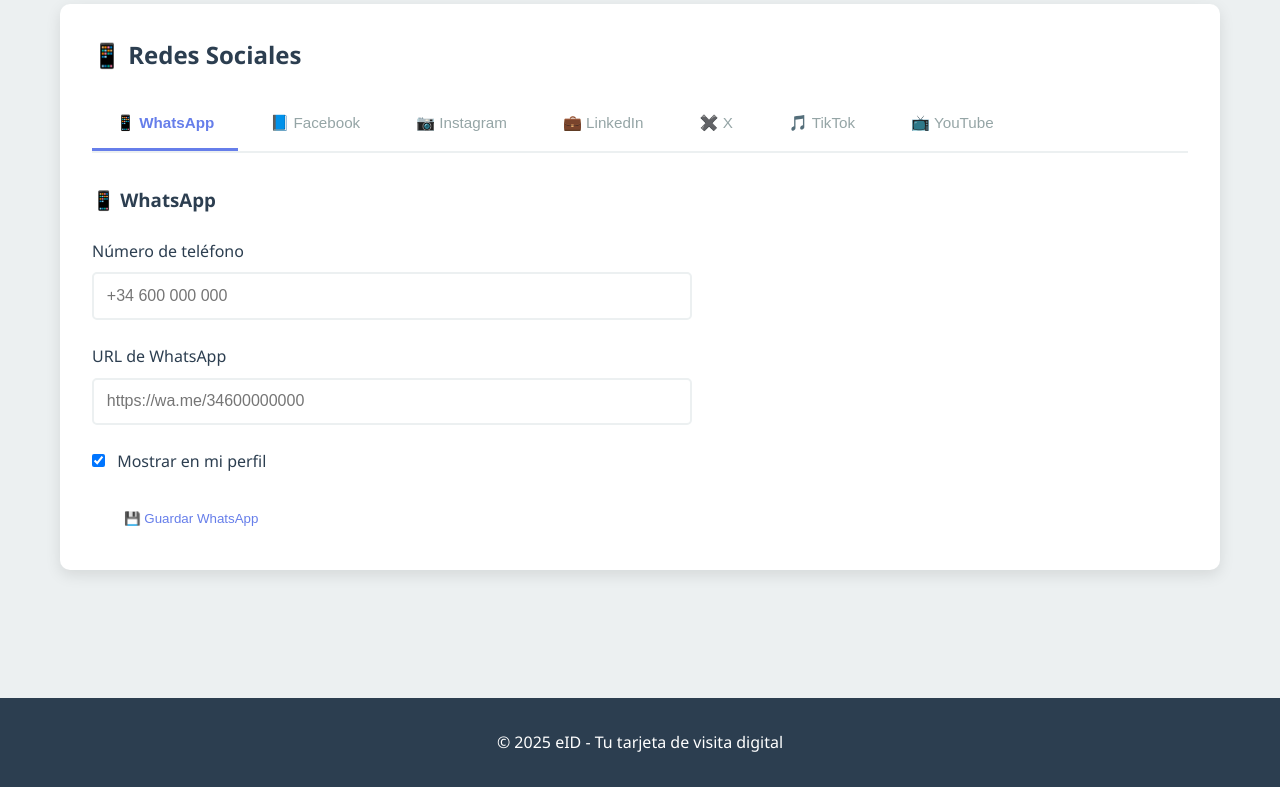
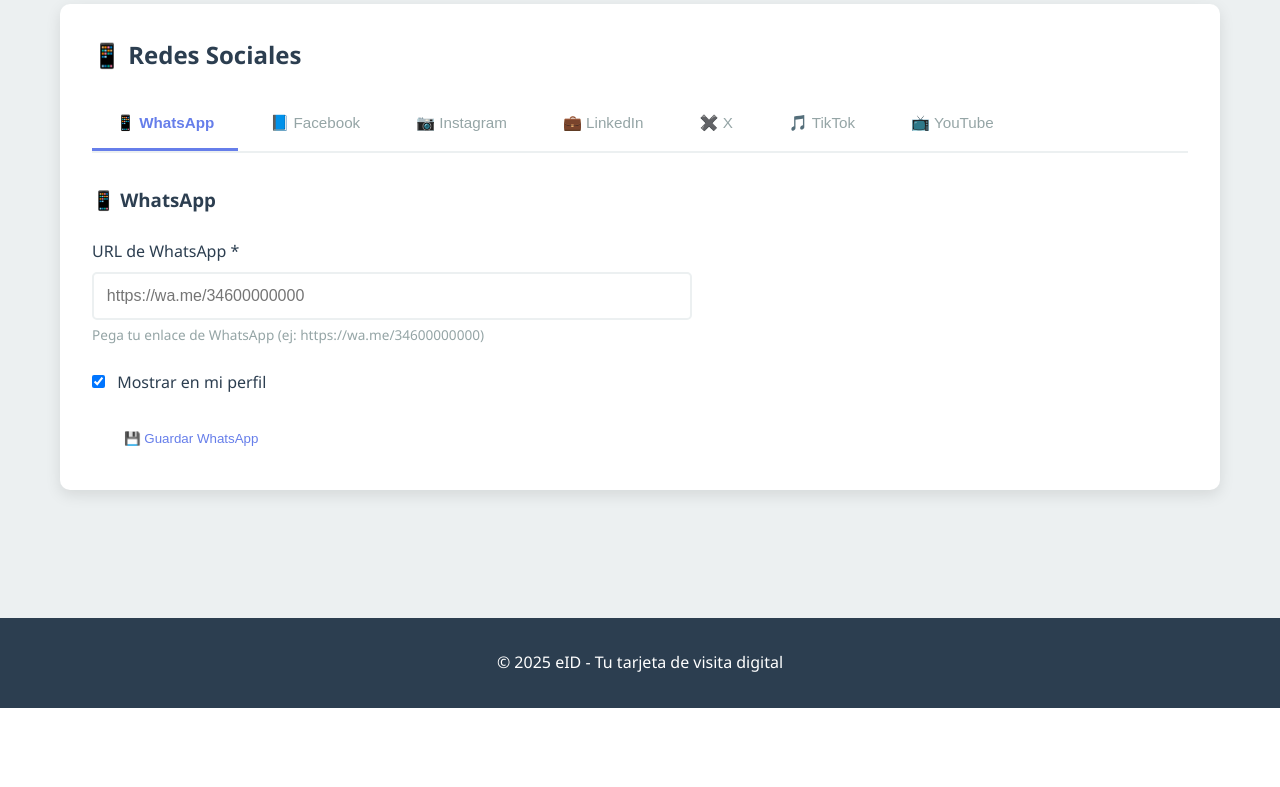
Before and after one commit to MutenRos/eID, a Flask app: page /profile/me in a window 1280 px wide. Shown: the part 617-1404 px from the top of the page. After the commit the page ends 1325 px from the top, so only its background shows below. Run offline with Flask 3, Linux system fonts and the light colour scheme; a user stored in the database is signed in; data comes from the database, SQL or seed files in the repository; data that the repository does not hold is empty.

Commit message:
Eliminar campos de username: extracción 100% automática desde URL

```diff
--- a/app/templates/profile/view.html
+++ b/app/templates/profile/view.html
@@ -68,17 +68,29 @@
                     <!-- WhatsApp -->
                     <div class="tab-content active" id="tab-whatsapp">
                         <h3>📱 WhatsApp</h3>
+
+                        {% if links_dict.get('WhatsApp') and links_dict.get('WhatsApp').get('profile_data_parsed') %}
+                            {% set wa_data = links_dict.get('WhatsApp').get('profile_data_parsed') %}
+                            <div class="social-preview">
+                                <div class="preview-header">
+                                    <div class="preview-avatar-placeholder">📱</div>
+                                    <div class="preview-info">
+                                        <h4>{{ wa_data.get('profile_name') or 'WhatsApp' }}</h4>
+                                        <p class="preview-username">{{ links_dict.get('WhatsApp').get('username', '') }}</p>
+                                    </div>
+                                </div>
+                                <a href="{{ links_dict.get('WhatsApp').get('url') }}" target="_blank" class="preview-link">Abrir chat →</a>
+                            </div>
+                            <hr style="margin: 2rem 0;">
+                        {% endif %}
+
                         <form method="POST" action="{{ url_for('profile.save_social_link') }}">
                             <input type="hidden" name="platform" value="WhatsApp">
                             <div class="form-group">
-                                <label for="whatsapp-phone">Número de teléfono</label>
-                                <input type="tel" id="whatsapp-phone" name="username" class="form-control"
-                                       placeholder="+34 600 000 000" value="{{ links_dict.get('WhatsApp', {}).get('username', '') }}">
-                            </div>
-                            <div class="form-group">
-                                <label for="whatsapp-url">URL de WhatsApp</label>
+                                <label for="whatsapp-url">URL de WhatsApp *</label>
                                 <input type="url" id="whatsapp-url" name="url" class="form-control"
-                                       placeholder="https://wa.me/34600000000" value="{{ links_dict.get('WhatsApp', {}).get('url', '') }}">
+                                       placeholder="https://wa.me/34600000000" value="{{ links_dict.get('WhatsApp', {}).get('url', '') }}" required>
+                                <small style="color: var(--gray);">Pega tu enlace de WhatsApp (ej: https://wa.me/34600000000)</small>
                             </div>
                             <div class="form-group">
                                 <label>
@@ -120,12 +132,6 @@
                         <form method="POST" action="{{ url_for('profile.save_social_link') }}">
                             <input type="hidden" name="platform" value="Facebook">
                             <div class="form-group">
-                                <label for="facebook-username">Usuario de Facebook (opcional)</label>
-                                <input type="text" id="facebook-username" name="username" class="form-control"
-                                       placeholder="tunombre" value="{{ links_dict.get('Facebook', {}).get('username', '') }}">
-                                <small style="color: var(--gray);">Se auto-completará desde la URL</small>
-                            </div>
-                            <div class="form-group">
                                 <label for="facebook-url">URL de tu perfil *</label>
                                 <input type="url" id="facebook-url" name="url" class="form-control"
                                        placeholder="https://facebook.com/tunombre" value="{{ links_dict.get('Facebook', {}).get('url', '') }}" required>
@@ -144,17 +150,36 @@
                     <!-- Instagram -->
                     <div class="tab-content" id="tab-instagram">
                         <h3>📷 Instagram</h3>
+
+                        {% if links_dict.get('Instagram') and links_dict.get('Instagram').get('profile_data_parsed') %}
+                            {% set ig_data = links_dict.get('Instagram').get('profile_data_parsed') %}
+                            <div class="social-preview">
+                                <div class="preview-header">
+                                    {% if ig_data.get('avatar') %}
+                                        <img src="{{ ig_data.avatar }}" alt="Avatar" class="preview-avatar">
+                                    {% else %}
+                                        <div class="preview-avatar-placeholder">📷</div>
+                                    {% endif %}
+                                    <div class="preview-info">
+                                        <h4>{{ ig_data.get('profile_name') or links_dict.get('Instagram').get('username') or 'Tu perfil de Instagram' }}</h4>
+                                        <p class="preview-username">{{ links_dict.get('Instagram').get('username', '') }}</p>
+                                    </div>
+                                </div>
+                                {% if ig_data.get('bio') %}
+                                    <p class="preview-bio">{{ ig_data.bio[:150] }}{% if ig_data.bio|length > 150 %}...{% endif %}</p>
+                                {% endif %}
+                                <a href="{{ links_dict.get('Instagram').get('url') }}" target="_blank" class="preview-link">Ver perfil completo →</a>
+                            </div>
+                            <hr style="margin: 2rem 0;">
+                        {% endif %}
+
                         <form method="POST" action="{{ url_for('profile.save_social_link') }}">
                             <input type="hidden" name="platform" value="Instagram">
                             <div class="form-group">
-                                <label for="instagram-username">Usuario de Instagram</label>
-                                <input type="text" id="instagram-username" name="username" class="form-control"
-                                       placeholder="@tunombre" value="{{ links_dict.get('Instagram', {}).get('username', '') }}">
-                            </div>
-                            <div class="form-group">
-                                <label for="instagram-url">URL de tu perfil</label>
+                                <label for="instagram-url">URL de tu perfil *</label>
                                 <input type="url" id="instagram-url" name="url" class="form-control"
-                                       placeholder="https://instagram.com/tunombre" value="{{ links_dict.get('Instagram', {}).get('url', '') }}">
+                                       placeholder="https://instagram.com/tunombre" value="{{ links_dict.get('Instagram', {}).get('url', '') }}" required>
+                                <small style="color: var(--gray);">Pega el enlace a tu perfil de Instagram</small>
                             </div>
                             <div class="form-group">
                                 <label>
@@ -172,14 +197,10 @@
                         <form method="POST" action="{{ url_for('profile.save_social_link') }}">
                             <input type="hidden" name="platform" value="LinkedIn">
                             <div class="form-group">
-                                <label for="linkedin-username">Usuario de LinkedIn</label>
-                                <input type="text" id="linkedin-username" name="username" class="form-control"
-                                       placeholder="tunombre" value="{{ links_dict.get('LinkedIn', {}).get('username', '') }}">
-                            </div>
-                            <div class="form-group">
-                                <label for="linkedin-url">URL de tu perfil</label>
+                                <label for="linkedin-url">URL de tu perfil *</label>
                                 <input type="url" id="linkedin-url" name="url" class="form-control"
-                                       placeholder="https://linkedin.com/in/tunombre" value="{{ links_dict.get('LinkedIn', {}).get('url', '') }}">
+                                       placeholder="https://linkedin.com/in/tunombre" value="{{ links_dict.get('LinkedIn', {}).get('url', '') }}" required>
+                                <small style="color: var(--gray);">Pega el enlace a tu perfil de LinkedIn</small>
                             </div>
                             <div class="form-group">
                                 <label>
@@ -197,14 +218,10 @@
                         <form method="POST" action="{{ url_for('profile.save_social_link') }}">
                             <input type="hidden" name="platform" value="X">
                             <div class="form-group">
-                                <label for="x-username">Usuario de X</label>
-                                <input type="text" id="x-username" name="username" class="form-control"
-                                       placeholder="@tunombre" value="{{ links_dict.get('X', {}).get('username', '') }}">
-                            </div>
-                            <div class="form-group">
-                                <label for="x-url">URL de tu perfil</label>
+                                <label for="x-url">URL de tu perfil *</label>
                                 <input type="url" id="x-url" name="url" class="form-control"
-                                       placeholder="https://x.com/tunombre" value="{{ links_dict.get('X', {}).get('url', '') }}">
+                                       placeholder="https://x.com/tunombre" value="{{ links_dict.get('X', {}).get('url', '') }}" required>
+                                <small style="color: var(--gray);">Pega el enlace a tu perfil de X (Twitter)</small>
                             </div>
                             <div class="form-group">
                                 <label>
@@ -222,14 +239,10 @@
                         <form method="POST" action="{{ url_for('profile.save_social_link') }}">
                             <input type="hidden" name="platform" value="TikTok">
                             <div class="form-group">
-                                <label for="tiktok-username">Usuario de TikTok</label>
-                                <input type="text" id="tiktok-username" name="username" class="form-control"
-                                       placeholder="@tunombre" value="{{ links_dict.get('TikTok', {}).get('username', '') }}">
-                            </div>
-                            <div class="form-group">
-                                <label for="tiktok-url">URL de tu perfil</label>
+                                <label for="tiktok-url">URL de tu perfil *</label>
                                 <input type="url" id="tiktok-url" name="url" class="form-control"
-                                       placeholder="https://tiktok.com/@tunombre" value="{{ links_dict.get('TikTok', {}).get('url', '') }}">
+                                       placeholder="https://tiktok.com/@tunombre" value="{{ links_dict.get('TikTok', {}).get('url', '') }}" required>
+                                <small style="color: var(--gray);">Pega el enlace a tu perfil de TikTok</small>
                             </div>
                             <div class="form-group">
                                 <label>
@@ -247,14 +260,10 @@
                         <form method="POST" action="{{ url_for('profile.save_social_link') }}">
                             <input type="hidden" name="platform" value="YouTube">
                             <div class="form-group">
-                                <label for="youtube-username">Usuario / Canal de YouTube</label>
-                                <input type="text" id="youtube-username" name="username" class="form-control"
-                                       placeholder="@tucanal" value="{{ links_dict.get('YouTube', {}).get('username', '') }}">
-                            </div>
-                            <div class="form-group">
-                                <label for="youtube-url">URL de tu canal</label>
+                                <label for="youtube-url">URL de tu canal *</label>
                                 <input type="url" id="youtube-url" name="url" class="form-control"
-                                       placeholder="https://youtube.com/@tucanal" value="{{ links_dict.get('YouTube', {}).get('url', '') }}">
+                                       placeholder="https://youtube.com/@tucanal" value="{{ links_dict.get('YouTube', {}).get('url', '') }}" required>
+                                <small style="color: var(--gray);">Pega el enlace a tu canal de YouTube</small>
                             </div>
                             <div class="form-group">
                                 <label>
```
